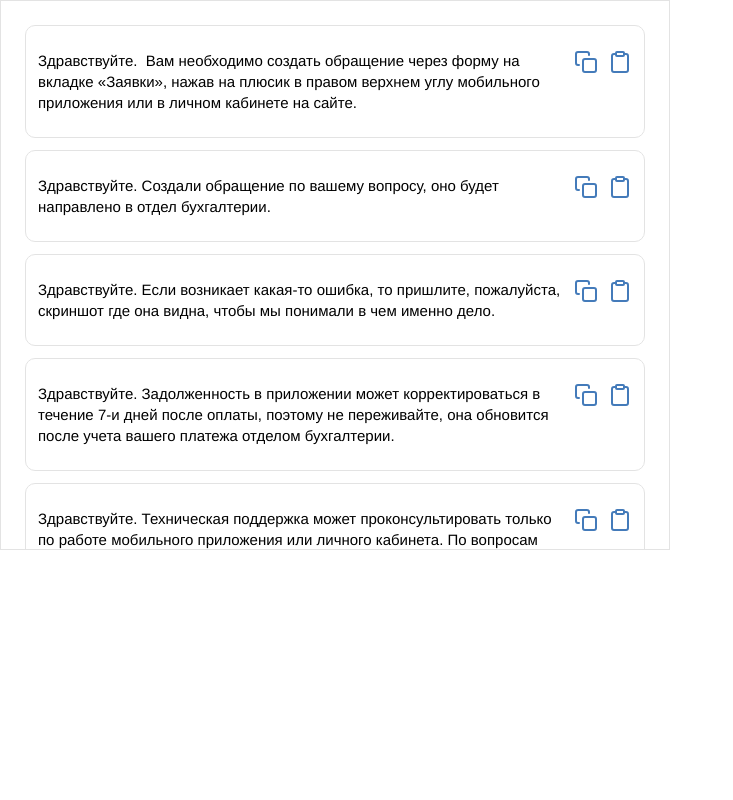
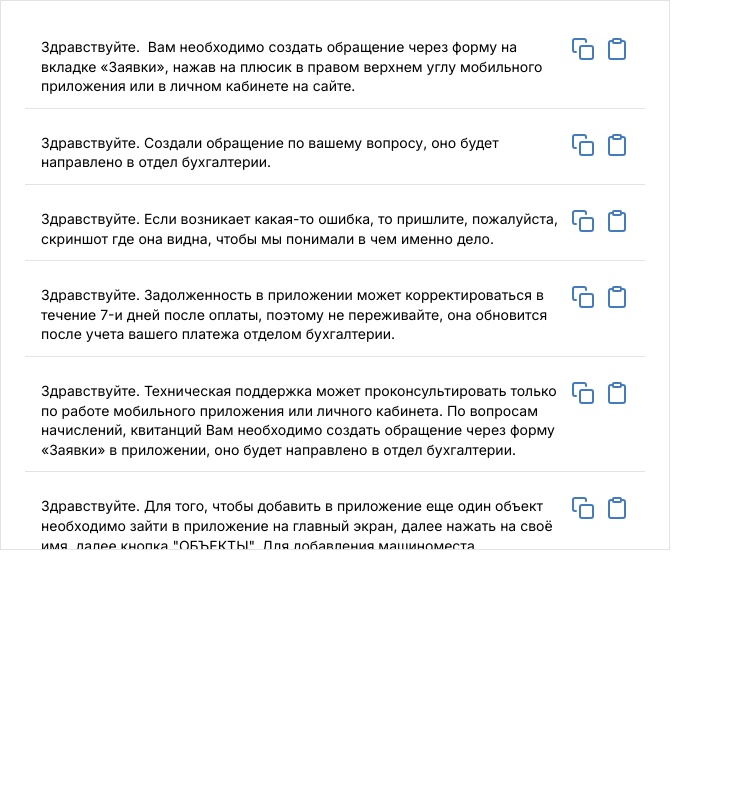
Before and after one commit to Zaha250/RG-support.-Chrome-extension, a website with bundled scripts: page popup.html in a window 1280 px wide. Shown: the whole page, without its empty margins (0-733 px from the left). Built offline with nearby package versions, Linux system fonts and the light colour scheme.

Commit message:
Изменен шрифт на Inter, правки по стилям карточки

```diff
--- a/popup.html
+++ b/popup.html
@@ -4,6 +4,9 @@
     <meta charset="UTF-8">
     <meta name="viewport" content="width=device-width, initial-scale=1.0">
     <title>Вставка текста</title>
+    <link rel="preconnect" href="https://fonts.googleapis.com">
+    <link rel="preconnect" href="https://fonts.gstatic.com" crossorigin>
+    <link href="https://fonts.googleapis.com/css2?family=Inter&display=swap" rel="stylesheet">
     <link type="text/css" rel="stylesheet" href="src/css/index.css">
 </head>
 <body>
--- a/src/css/index.css
+++ b/src/css/index.css
@@ -6,7 +6,7 @@
 html{
     font-size: 15px;
     line-height: 1.4;
-    font-family: 'Helvetica Neue', sans-serif;
+    font-family: 'Inter', sans-serif;
 }
 
 button{
@@ -35,10 +35,17 @@ button{
     justify-content: space-between;
     align-items: flex-start;
     gap: 12px;
-    border: 1px solid #E3E3E3;
-    border-radius: 10px;
+    border-bottom: 1px solid #E3E3E3;
     background: #fff;
-    padding: 24px 12px;
+    padding: 12px 16px;
+}
+
+.list-templates__item:last-child{
+    border-bottom: none;
+}
+
+.template__content{
+    font-size: 14px;
 }
 
 .template-buttons{
```
